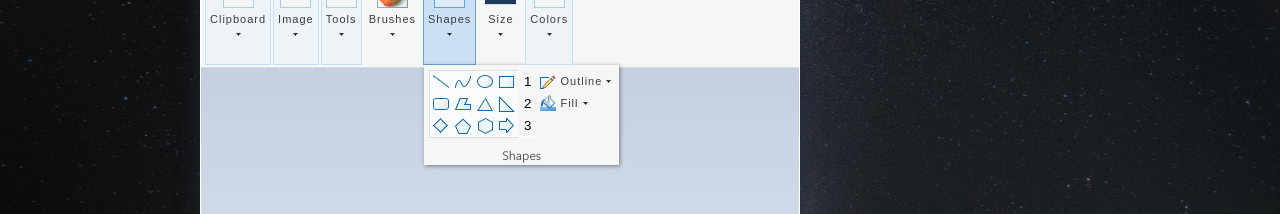
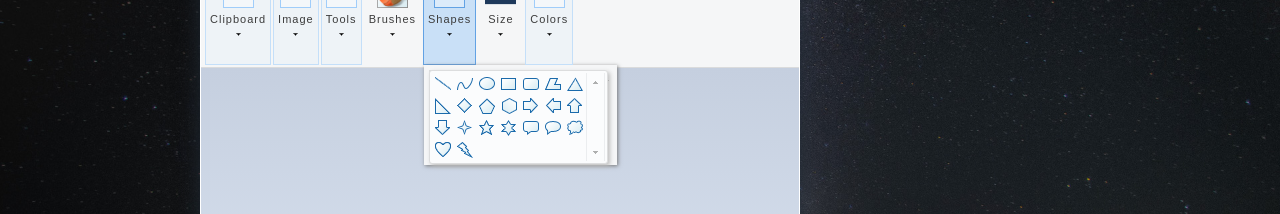
Before and after one commit to AverageUser4/ms-paint-remake, a React (Create React App) app: page / in a window 1280 px wide. Both pictures are taken after a click on the button "Shapes". Shown: the part 185-399 px from the top of the page. Built offline with nearby package versions, Linux system fonts and the light colour scheme.

Commit message:
very well

```diff
--- a/src/components/ShapesGrid/ShapesGrid.js
+++ b/src/components/ShapesGrid/ShapesGrid.js
@@ -1,6 +1,9 @@
-import React from "react";
+import React, { useState, useRef } from "react";
 import PropTypes from 'prop-types';
 import css from './ShapesGrid.module.css';
+
+import useOutsideClick from "../../hooks/useOutsideClick";
+import { toggleBoolState } from "../../utils/utils";
 
 import callout16 from './assets/callout-16.png';
 import cloudCallout16 from './assets/cloud-callout-16.png';
@@ -25,11 +28,61 @@ import roundedRectangle16 from './assets/rounded-rectangle-16.png';
 import sixPointStar16 from './assets/six-point-star-16.png';
 import triangle16 from './assets/triangle-16.png';
 import upArrow16 from './assets/up-arrow-16.png';
+import { ReactComponent as TriangleDown } from '../../assets/global/triangle-down.svg';
+import { ReactComponent as TriangleLine } from '../../assets/global/triangle-line.svg';
 
 function ShapesGrid() {
+  const [isDropdownOpen, setIsDropdownOpen] = useState(true);
+  const dropdownRef = useRef();
+  useOutsideClick(dropdownRef, () => isDropdownOpen && setIsDropdownOpen(false));
+
   return (
     <div className={css['container']}>
       <div className={css['grid']}>
+        <Shapes/>
+      </div>
+
+      <div>
+        <button className={`${css['button']} ${css['button--disabled']}`}>
+          <TriangleDown className="rotate-180"/>
+        </button>
+        <button className={css['button']}>
+          <TriangleDown/>
+        </button>
+        <button
+          className={css['button']}
+          onPointerDown={() => toggleBoolState(isDropdownOpen, setIsDropdownOpen)}
+        >
+          <TriangleLine/>
+        </button>
+      </div>
+
+      {
+        isDropdownOpen &&
+          <div className={`${css['dropdown']} popup`} ref={dropdownRef}>
+            <div className={css['expanded']}>
+              <div className={css['expanded__grid']}>
+                <Shapes/>
+              </div>
+
+              <div className={css['expanded__scrollbar']}>
+                <button className={`${css['expanded__scrollbar__button']} ${css['expanded__scrollbar__button--disabled']}`}>
+                  <TriangleDown className="rotate-180"/>
+                </button>
+                <button className={`${css['expanded__scrollbar__button']} ${css['expanded__scrollbar__button--disabled']}`}>
+                  <TriangleDown/>
+                </button>
+              </div>
+            </div>
+          </div>
+      }
+    </div>
+  );
+}
+
+function Shapes() {
+  return (
+    <>
       <button className="button">
         <img src={line16} alt=""/>
       </button>
@@ -121,14 +174,7 @@ function ShapesGrid() {
       <button className="button">
         <img src={lightning16} alt=""/>
       </button>
-      </div>
-
-      <div>
-        <button className={css['button']}>1</button>
-        <button className={css['button']}>2</button>
-        <button className={css['button']}>3</button>
-      </div>
-    </div>
+    </>
   );
 }
 
--- a/src/components/ShapesGrid/ShapesGrid.module.css
+++ b/src/components/ShapesGrid/ShapesGrid.module.css
@@ -1,4 +1,6 @@
 .container {
+  position: relative;
+
   display: flex;
 
   background-color: rgb(250, 251, 252);
@@ -18,13 +20,92 @@
   border-right: none;
 }
 
+.dropdown {
+  position: absolute;
+  top: 0;
+  left: 0;
+  z-index: 5;
+}
+
+.expanded {
+  display: flex;
+}
+
+.expanded__grid {
+  display: grid;
+  grid-template-columns: repeat(7, auto);
+}
+
+.expanded__scrollbar {
+  display: flex;
+  flex-direction: column;
+  justify-content: space-between;
+
+  border: none;
+  border-left: 1px solid rgb(235, 237, 239);
+  border-right: 1px solid rgb(235, 237, 239);
+}
+
+.expanded__scrollbar__button {
+  display: flex;
+  align-items: center;
+  justify-content: center;
+
+  width: 17px;
+  height: 17px;
+
+  border: none;
+  background-color: transparent;
+}
+.expanded__scrollbar__button svg {
+  width: 10px;
+  height: 6px;
+}
+.expanded__scrollbar__button--disabled {
+  opacity: 0.3;
+}
+
 .button {
-  display: block;
+  display: flex;
+  align-items: center;
+  justify-content: center;
+
   height: 22px;
+  width: 17px;
+  padding: 0;
 
   border-radius: 0;
   background-color: rgb(245, 246, 247);
   border: none;
+  border-right: 1px solid rgb(219, 220, 221);
+  border-left: 1px solid rgb(219, 220, 221);
 
   box-sizing: border-box;
 }
+.button:hover:not(.button--disabled) {
+  background-color: rgb(230, 240, 250);
+}
+
+.button:first-of-type {
+  height: 23px;
+  border-top: 1px solid rgb(219, 220, 221);
+}
+.container:hover .button:first-of-type:not(.button--disabled) {
+  border-color: rgb(145, 190, 235);
+}
+
+.container:hover .button:nth-of-type(2):not(.button--disabled) {
+  border: 1px solid rgb(145, 190, 235);
+}
+
+.button:last-of-type {
+  height: 23px;
+  border-bottom: 1px solid rgb(219, 220, 221);
+}
+.container:hover .button:last-of-type:not(.button--disabled) {
+  border-color: rgb(145, 190, 235);
+}
+
+.button--disabled img {
+  opacity: 0.5;
+}
--- a/src/css/misc.css
+++ b/src/css/misc.css
@@ -62,4 +62,8 @@
     left: 0;
   }
 
+  .rotate-180 {
+    transform: rotate(180deg);
+  }
+
 }
```
Lines whose indentation alone changed are shown as unchanged.
